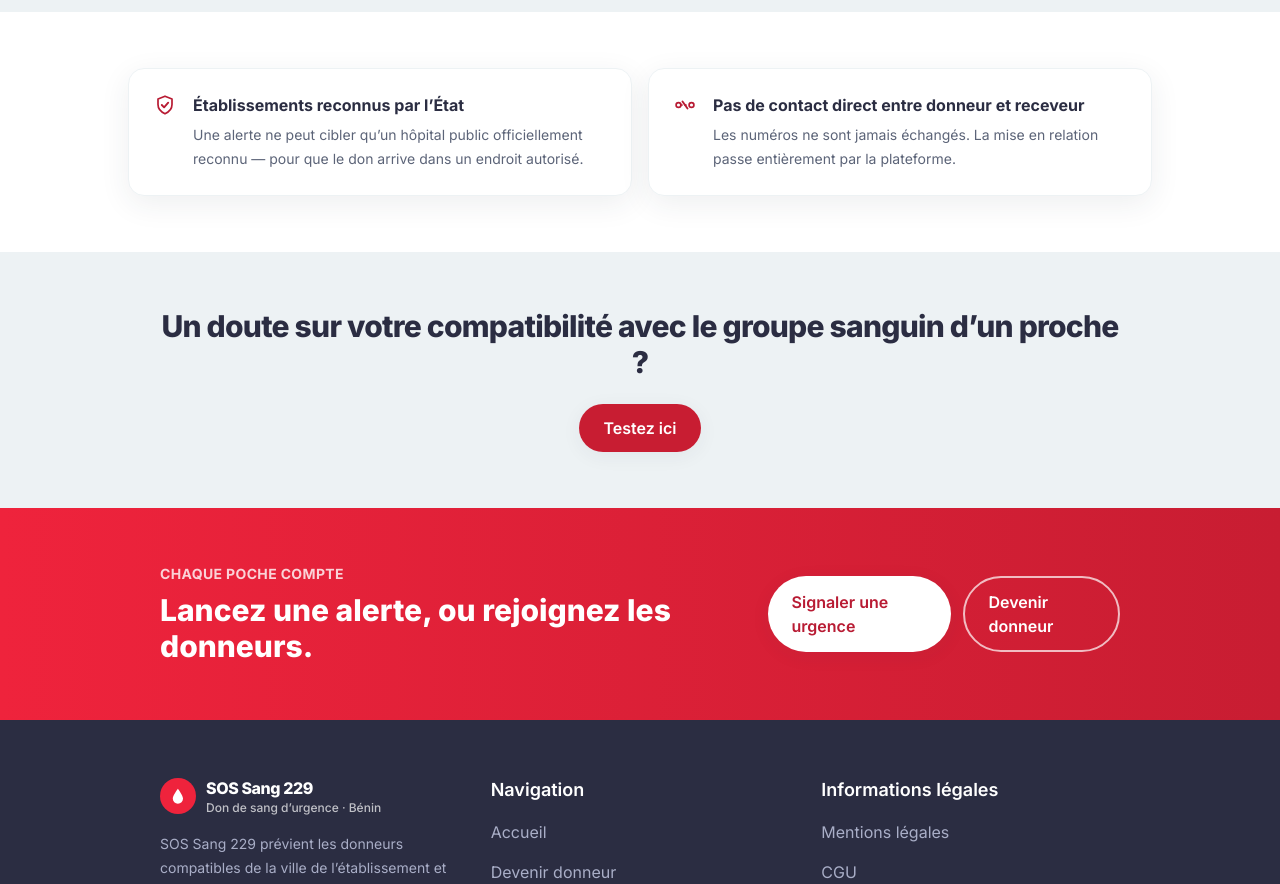
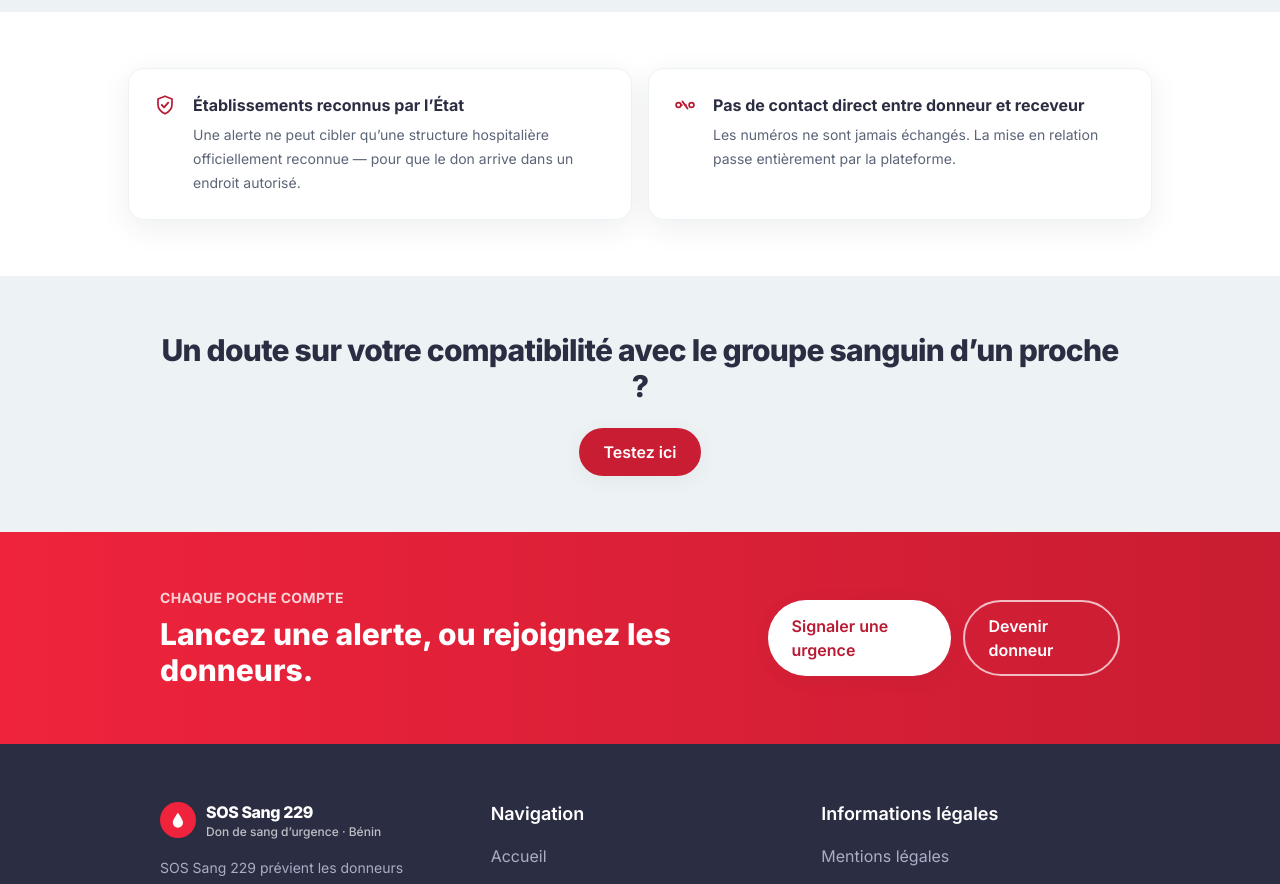
Before and after one commit to minimusrose/SOS-SANG-229, a React (Vite) app in the folder frontend/: page / in a window 1280 px wide. Shown: the part 2240-3124 px from the top of the page. Built offline with nearby package versions, Linux system fonts and the light colour scheme.

Commit message:
fix(home): reformule le texte "Etablissements reconnus par l'Etat"
Co-Authored-By: Claude Sonnet 5 <noreply@anthropic.com>

```diff
--- a/frontend/src/pages/Home.jsx
+++ b/frontend/src/pages/Home.jsx
@@ -92,7 +92,7 @@ const trust = [
   {
     icon: <ShieldCheck />,
     title: "Établissements reconnus par l’État",
-    body: "Une alerte ne peut cibler qu’un hôpital public officiellement reconnu — pour que le don arrive dans un endroit autorisé.",
+    body: "Une alerte ne peut cibler qu’une structure hospitalière officiellement reconnue — pour que le don arrive dans un endroit autorisé.",
   },
   {
     icon: <NoDirectLink />,
```
